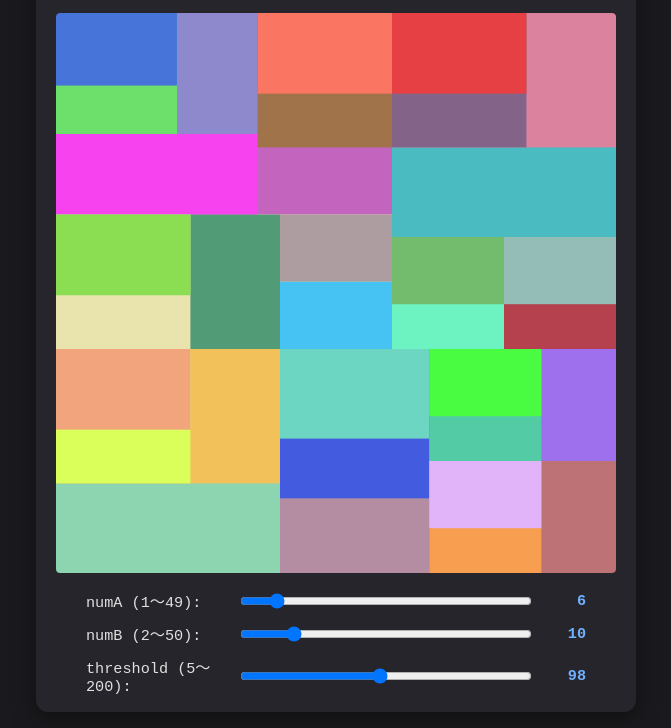
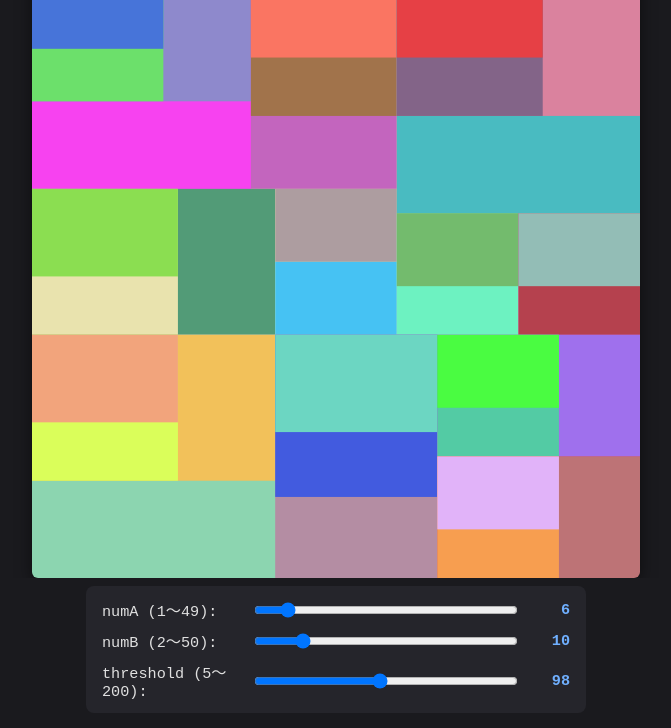
Before and after one commit to ganesha-shiisa/laboratory, a plain HTML site: page docs/euclidean_algorithm.html in a window 1280 px wide. Shown: the part 75-803 px from the top of the page, without its empty margins (304-975 px from the left). Drawn offline with Linux system fonts and the light colour scheme.

```diff
--- a/docs/euclidean_algorithm.html
+++ b/docs/euclidean_algorithm.html
@@ -5,54 +5,70 @@
   『数学から創るジェネラティブアート ― Processingで学ぶかたちのデザイン』
   著: 巴山竜来 (技術評論社)
 -->
-<!DOCTYPE html>
+<!doctype html>
 <html lang="ja">
   <head>
-  <meta charset="UTF-8">
-  <meta name="viewport" content="width=device-width, initial-scale=1.0">
+    <meta charset="UTF-8" />
+    <meta name="viewport" content="width=device-width, initial-scale=1.0" />
     <title>ユークリッドの互除法 ビジュアライザー</title>
     <style>
+      * {
+        box-sizing: border-box;
+        margin: 0;
+        padding: 0;
+      }
       body {
-      margin: 0;
-      padding: 16px;
-      box-sizing: border-box;
         background-color: #1a1a1e;
         color: #e0e0e0;
-      font-family: -apple-system, BlinkMacSystemFont, "Segoe UI", Roboto, sans-serif;
+        font-family:
+          -apple-system, BlinkMacSystemFont, "Segoe UI", Roboto, sans-serif;
         display: flex;
         flex-direction: column;
-      align-items: center;
-      min-height: 100vh;
-    }
-    h1 {
-      margin: 0 0 12px 0;
-      font-size: 1.2rem;
-      font-weight: 500;
+        height: 100vh;
+        height: 100dvh;
+        overflow: hidden;
       }
       .container {
         display: flex;
         flex-direction: column;
         align-items: center;
-      gap: 16px;
-      background: #25252b;
-      padding: 16px 20px;
-      border-radius: 12px;
-      box-shadow: 0 8px 24px rgba(0, 0, 0, 0.4);
-      max-width: 100%;
+        width: 100%;
+        height: 100%;
+        padding: 12px 16px;
         box-sizing: border-box;
+      }
+      h1 {
+        margin: 0 0 8px 0;
+        font-size: 1.1rem;
+        font-weight: 500;
+        flex-shrink: 0;
+      }
+      #canvas-container {
+        flex: 1;
+        width: 100%;
+        min-height: 0;
+        display: flex;
+        align-items: center;
+        justify-content: center;
+        overflow: hidden;
       }
       canvas {
         background-color: #000;
-      border-radius: 4px;
-      box-shadow: inset 0 0 10px rgba(0,0,0,0.8);
+        border-radius: 6px;
+        box-shadow: 0 4px 16px rgba(0, 0, 0, 0.5);
         display: block;
       }
       .controls {
+        flex-shrink: 0;
         display: flex;
         flex-direction: column;
-      gap: 10px;
+        gap: 8px;
         width: 100%;
         max-width: 500px;
+        margin-top: 8px;
+        background: #25252b;
+        padding: 12px 16px;
+        border-radius: 8px;
       }
       .control-row {
         display: flex;
@@ -80,27 +96,34 @@
     </style>
   </head>
   <body>
-
     <div class="container">
       <h1>ユークリッドの互除法 ビジュアライザー</h1>
+      <div id="canvas-container">
         <canvas id="canvas"></canvas>
+      </div>
 
       <div class="controls">
         <div class="control-row">
           <label for="sliderA">numA (1〜49):</label>
-        <input type="range" id="sliderA" min="1" max="49" value="6">
+          <input type="range" id="sliderA" min="1" max="49" value="6" />
           <span class="val" id="valA">6</span>
         </div>
 
         <div class="control-row">
           <label for="sliderB">numB (2〜50):</label>
-        <input type="range" id="sliderB" min="2" max="50" value="10">
+          <input type="range" id="sliderB" min="2" max="50" value="10" />
           <span class="val" id="valB">10</span>
         </div>
 
         <div class="control-row">
           <label for="sliderThreshold">threshold (5〜200):</label>
-        <input type="range" id="sliderThreshold" min="5" max="200" value="98">
+          <input
+            type="range"
+            id="sliderThreshold"
+            min="5"
+            max="200"
+            value="98"
+          />
           <span class="val" id="valThreshold">98</span>
         </div>
       </div>
@@ -131,16 +154,16 @@
 
       const colorSelector = new ColorSelector(1000);
 
-    const canvas = document.getElementById('canvas');
-    const ctx = canvas.getContext('2d');
+      const canvas = document.getElementById("canvas");
+      const ctx = canvas.getContext("2d");
 
-    const sliderA = document.getElementById('sliderA');
-    const sliderB = document.getElementById('sliderB');
-    const sliderThreshold = document.getElementById('sliderThreshold');
+      const sliderA = document.getElementById("sliderA");
+      const sliderB = document.getElementById("sliderB");
+      const sliderThreshold = document.getElementById("sliderThreshold");
 
-    const valA = document.getElementById('valA');
-    const valB = document.getElementById('valB');
-    const valThreshold = document.getElementById('valThreshold');
+      const valA = document.getElementById("valA");
+      const valB = document.getElementById("valB");
+      const valThreshold = document.getElementById("valThreshold");
 
       let numA = parseInt(sliderA.value, 10);
       let numB = parseInt(sliderB.value, 10);
@@ -207,7 +230,7 @@
       }
 
       // numB > numA 拘束イベントハンドラ
-    sliderA.addEventListener('input', () => {
+      sliderA.addEventListener("input", () => {
         let val_a = parseInt(sliderA.value, 10);
         let val_b = parseInt(sliderB.value, 10);
 
@@ -223,7 +246,7 @@
         updateValues();
       });
 
-    sliderB.addEventListener('input', () => {
+      sliderB.addEventListener("input", () => {
         let val_a = parseInt(sliderA.value, 10);
         let val_b = parseInt(sliderB.value, 10);
 
@@ -239,7 +262,7 @@
         updateValues();
       });
 
-    sliderThreshold.addEventListener('input', updateValues);
+      sliderThreshold.addEventListener("input", updateValues);
 
       function updateValues() {
         numA = parseInt(sliderA.value, 10);
@@ -254,17 +277,19 @@
       }
 
       function resizeCanvas() {
-      // 画面の幅と高さから、ヘッダー・スライダー・余白分を差し引いた利用可能サイズを計算
-      const maxWidth = window.innerWidth - 60;
-      const maxHeight = window.innerHeight - 240; // 上部タイトルや下部スライダー・余白を考慮
-      const size = Math.max(100, Math.min(maxWidth, maxHeight, 1000)); // 最小200px、最大800px
+        const container = document.getElementById("canvas-container");
+        if (!container) return;
 
-      canvas.width = size;
-      canvas.height = size;
+        const rect = container.getBoundingClientRect();
+        // コンテナの空き領域（幅と高さ）に収まる正方形サイズを決定
+        const size = Math.floor(Math.min(rect.width, rect.height));
+
+        canvas.width = Math.max(30, size);
+        canvas.height = Math.max(30, size);
         draw();
       }
 
-    window.addEventListener('resize', resizeCanvas);
+      window.addEventListener("resize", resizeCanvas);
 
       // 初回サイズ設定および描画
       resizeCanvas();
```
Also changed, not shown: docs/index.html (+12 -8 lines), docs/logarithmic_spiral.html (+10 -5 lines). Lines whose indentation alone changed are shown as unchanged.
